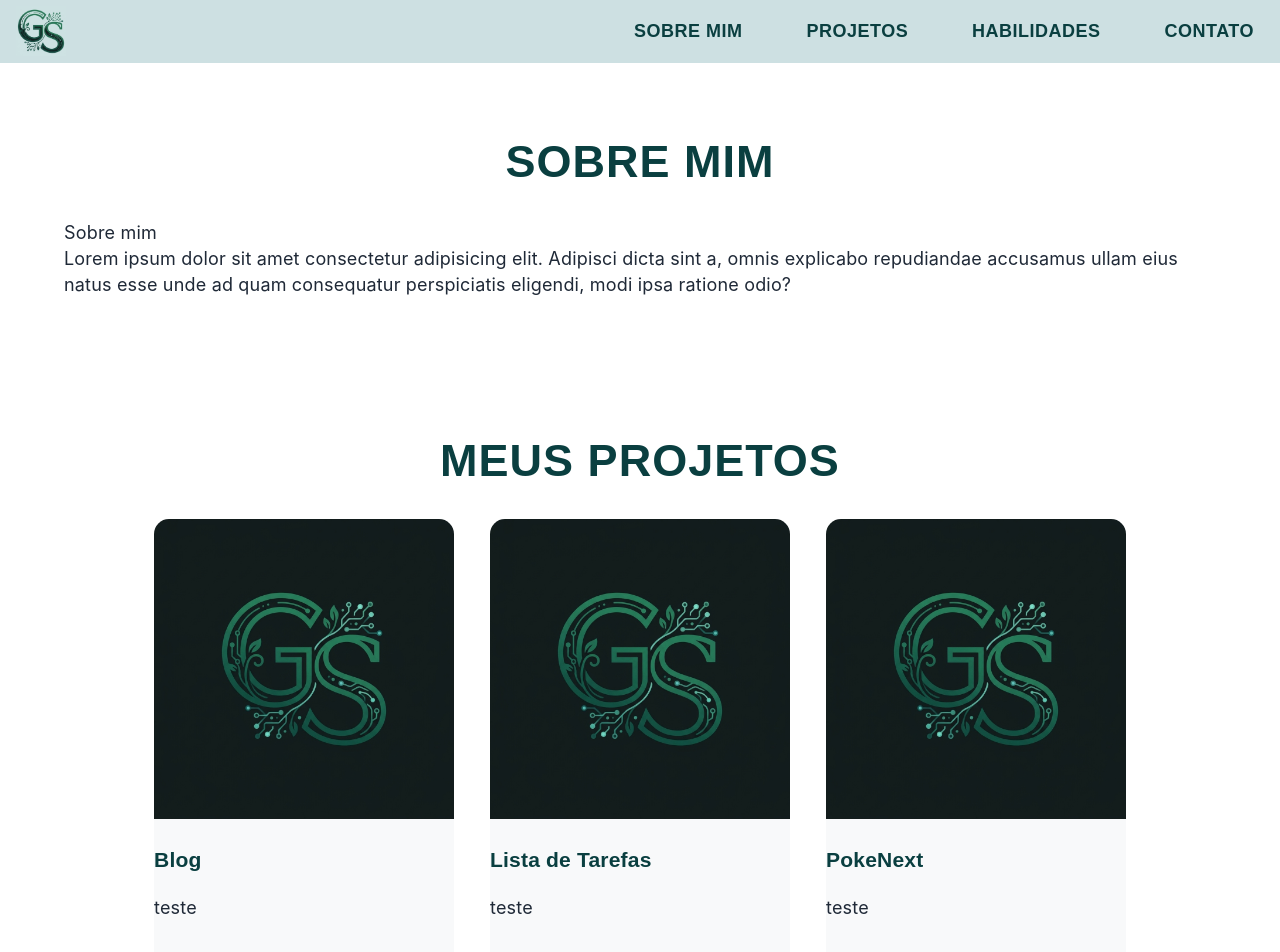
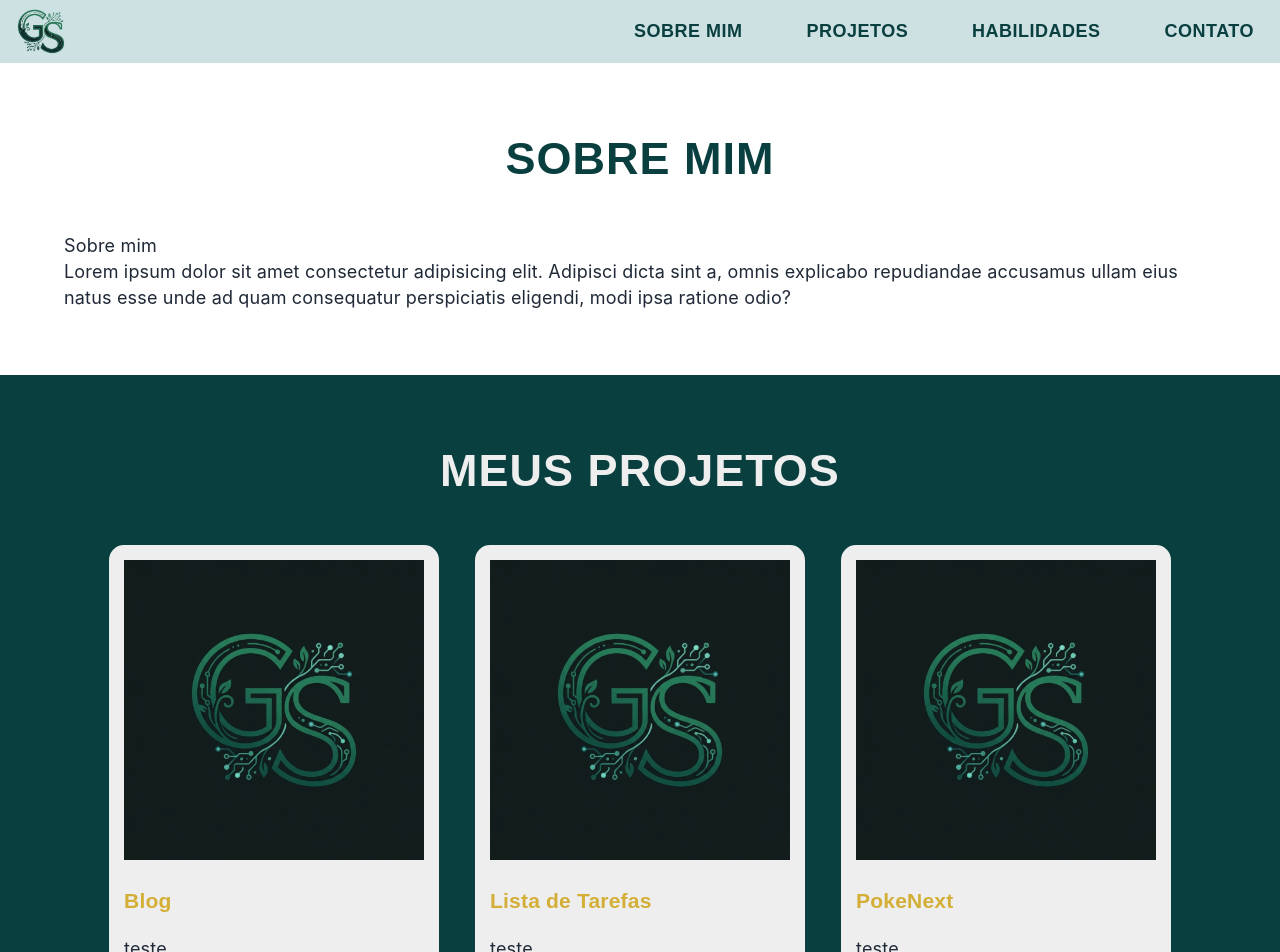
Before and after one commit to gabriellysaless/portifolio, a React (Vite) app: page / in a window 1280 px wide. Shown: the top 952 px of the page. Built offline with nearby package versions, Linux system fonts and the light colour scheme.

Commit message:
Estilos com variáveis para sections

```diff
--- a/src/App.jsx
+++ b/src/App.jsx
@@ -13,7 +13,7 @@ function App() {
         <p>Sobre mim</p>
         <p>Lorem ipsum dolor sit amet consectetur adipisicing elit. Adipisci dicta sint a, omnis explicabo repudiandae accusamus ullam eius natus esse unde ad quam consequatur perspiciatis eligendi, modi ipsa ratione odio?</p>
       </Section>
-      <Section id={"projetos"} title={"Meus Projetos"}>
+      <Section id={"projetos"} title={"Meus Projetos"} variant={"projetos"}>
         <div className={styles.projetosContainer}>
           <Card imagem={logoEscura} title={"Blog"}>
             <p>teste</p>
@@ -25,7 +25,6 @@ function App() {
             <p>teste</p>
           </Card>
         </div>
-
       </Section>
     </>
   )
--- a/src/components/Card/Card.module.css
+++ b/src/components/Card/Card.module.css
@@ -1,19 +1,19 @@
 .card {
-    background-color: #f8f9fa;
+    background-color: #eeeeee;
     color: #1f2937;
     width: 300px;
     height: 450px;
     border-radius: 15px;
+    padding: 15px;
 }
 
 .card__imagem {
     width: 100%;
-    border-radius: 15px 15px 0 0;
-    object-fit: cover
+    object-fit: cover;
 }
 
 .card__title {
-    color: #0A3F40;
+    color: #D4AF37;
     font-family: 'Poppins', sans-serif;
     font-weight: 700;
 }
--- a/src/components/Section/Section.module.css
+++ b/src/components/Section/Section.module.css
@@ -10,7 +10,7 @@
     font-family: 'Poppins', sans-serif;
     font-size: 2.5rem;
     color: #0A3F40;
-    margin-bottom: 4vh;
+    margin-bottom: 6vh;
     text-transform: uppercase;
     letter-spacing: 1px;
     text-align: center;
@@ -21,3 +21,15 @@
     max-width: 1200px;
     font-family: 'Inter', sans-serif;
 }
+
+.projetos {
+    background-color: #0A3F40;
+}
+
+.projetos .section__title {
+    color: #eeeeee;
+}
+
+.contato {
+    background-color: #E6F4EA
+}
--- a/src/components/Section/index.jsx
+++ b/src/components/Section/index.jsx
@@ -1,8 +1,8 @@
 import styles from "./Section.module.css";
 
-export default function Section ({id, title, children}) {
+export default function Section ({id, title, children, variant}) {
     return (
-        <section id={id} className={styles.section}>
+        <section id={id} className={`${styles.section} ${variant ? styles[variant] : ''}`}>
             <h2 className={styles.section__title}>{title}</h2>
             <div className={styles.section__content}>
                 {children}
--- a/src/index.css
+++ b/src/index.css
@@ -63,7 +63,7 @@ h2 {
   font-size: 1.5em;
   line-height: 118%;
   letter-spacing: -0.24px;
-  margin: 8px;
+  margin: 5px;
   @media (max-width: 1024px) {
     font-size: 1.3rem;
   }
```
